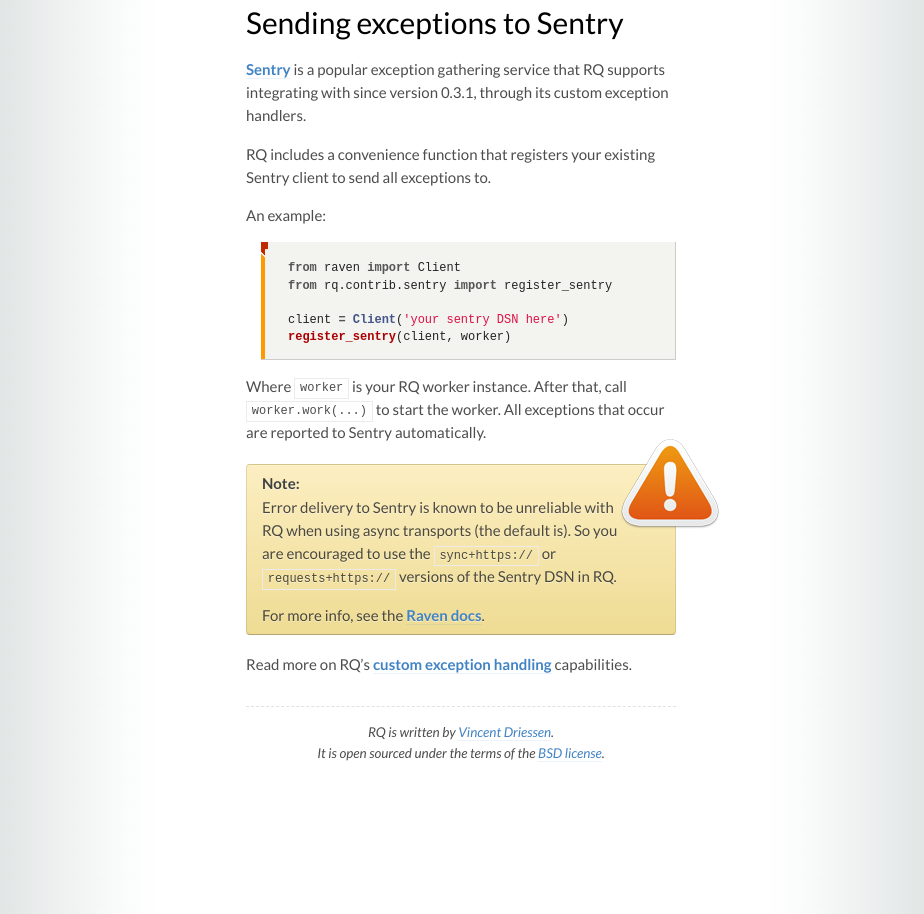
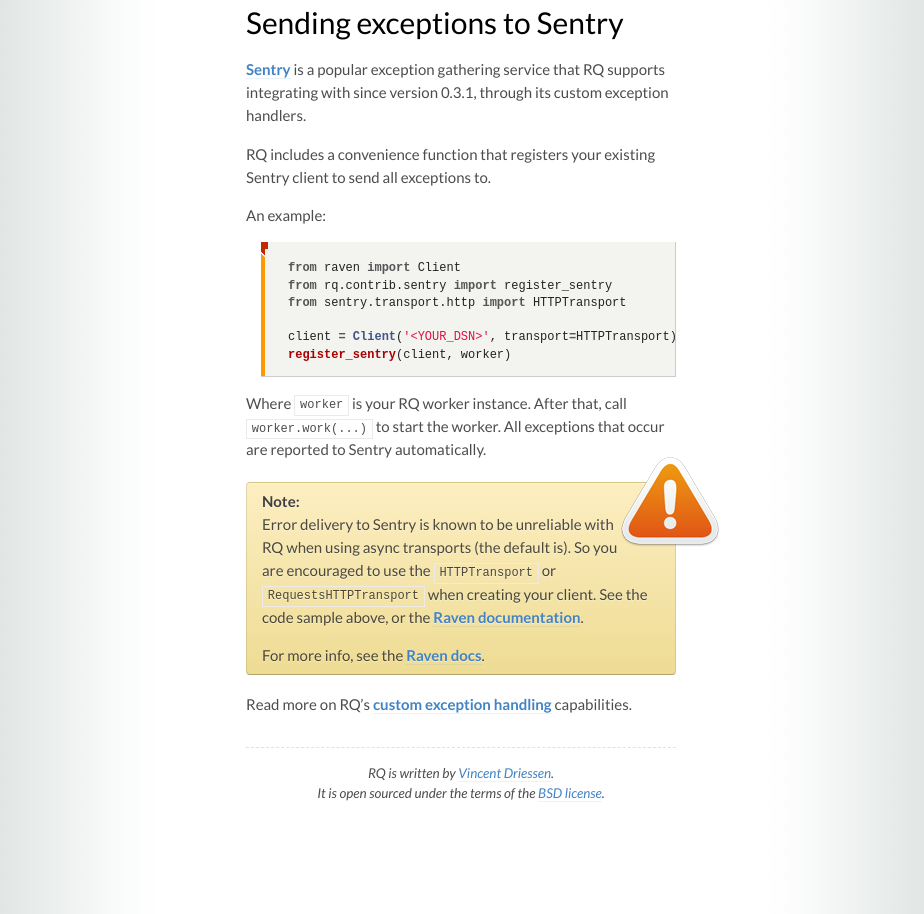
Before and after one commit to rq/rq, a Jekyll site: the page built from patterns/sentry.md, in a window 1280 px wide. Shown: the part 320-1234 px from the top of the page, without its empty margins (179-1103 px from the left). Built offline with Jekyll 4.4.1, drawn with Linux system fonts in a browser that asks for light colours; some web fonts are replaced; Markdown is read by kramdown in place of the engine named in the settings.

Commit message:
Document usage pattern for latest Raven client

```diff
--- a/patterns/sentry.md
+++ b/patterns/sentry.md
@@ -17,8 +17,9 @@
 {% highlight python %}
 from raven import Client
 from rq.contrib.sentry import register_sentry
+from sentry.transport.http import HTTPTransport
 
-client = Client('your sentry DSN here')
+client = Client('<YOUR_DSN>', transport=HTTPTransport)
 register_sentry(client, worker)
 {% endhighlight %}
 
@@ -32,8 +33,10 @@
     <p>
       Error delivery to Sentry is known to be unreliable with RQ when using
       async transports (the default is).  So you are encouraged to use the
-      <code>sync+https://</code> or <code>requests+https://</code> versions of
-      the Sentry DSN in RQ.
+      <code>HTTPTransport</code> or <code>RequestsHTTPTransport</code> when
+      creating your client.  See the code sample above, or the <a
+      href="http://raven.readthedocs.org/en/latest/transports/index.html">Raven
+      documentation</a>.
     </p>
     <p>
       For more info, see the
```
